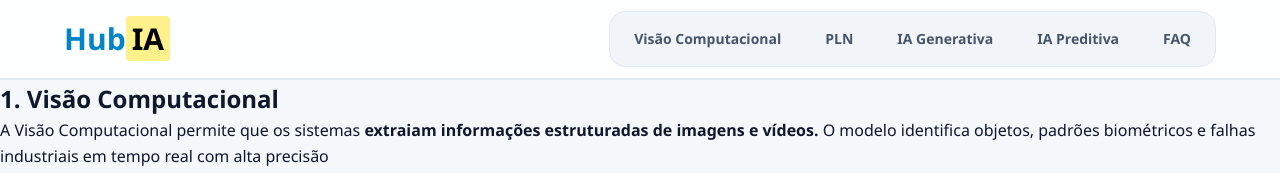
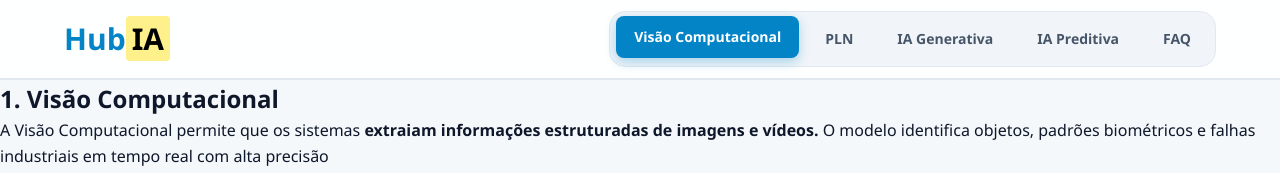
Before and after one commit to ilopes-max/display, a plain HTML site: page hub-ia/hubia.html in a window 1280 px wide. In both pictures the pointer is over the link "Visão Computacional". Shown: the top 173 px of the page. Drawn offline with Linux system fonts and the light colour scheme.

Commit message:
add: css do nav link

```diff
--- a/hub-ia/css/style.css
+++ b/hub-ia/css/style.css
@@ -48,3 +48,10 @@
     background-color: transparent;
     transition: color 0.3 ease, background-color 0.3 ease, transform 0.2 ease;
 }
+.nav__link:hover,
+.nav__link:focus{
+    background-color: var(--color-primary);
+    color: var(--color-nav-link-hover);
+    transform: translateY(-2px);
+    box-shadow: 0 4px 12px rgba( 2, 132, 199, 0.3);
+}
```
